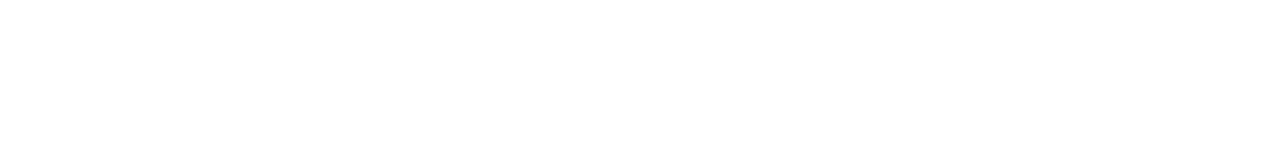
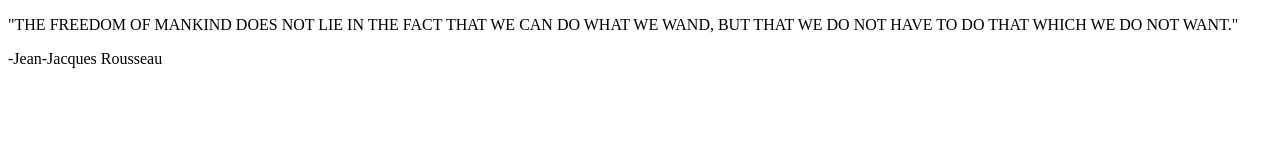
Before and after one commit to zoltanszalanczi/freedom, a plain HTML site: page index.html in a window 1280 px wide. Drawn offline with Linux system fonts and the light colour scheme.

Commit message:
html update

```diff
--- a/index.html
+++ b/index.html
@@ -8,7 +8,11 @@
 </head>
 
 <body>
+  <div>
+    <p class="quote">"THE FREEDOM OF MANKIND DOES NOT LIE IN THE FACT THAT WE CAN DO WHAT WE WAND, BUT THAT WE DO NOT HAVE TO DO THAT WHICH WE DO NOT WANT."</p>
+    <p class=rousseau>-Jean-Jacques Rousseau</p>
 
+  </div>
 
 </body>
 
```
